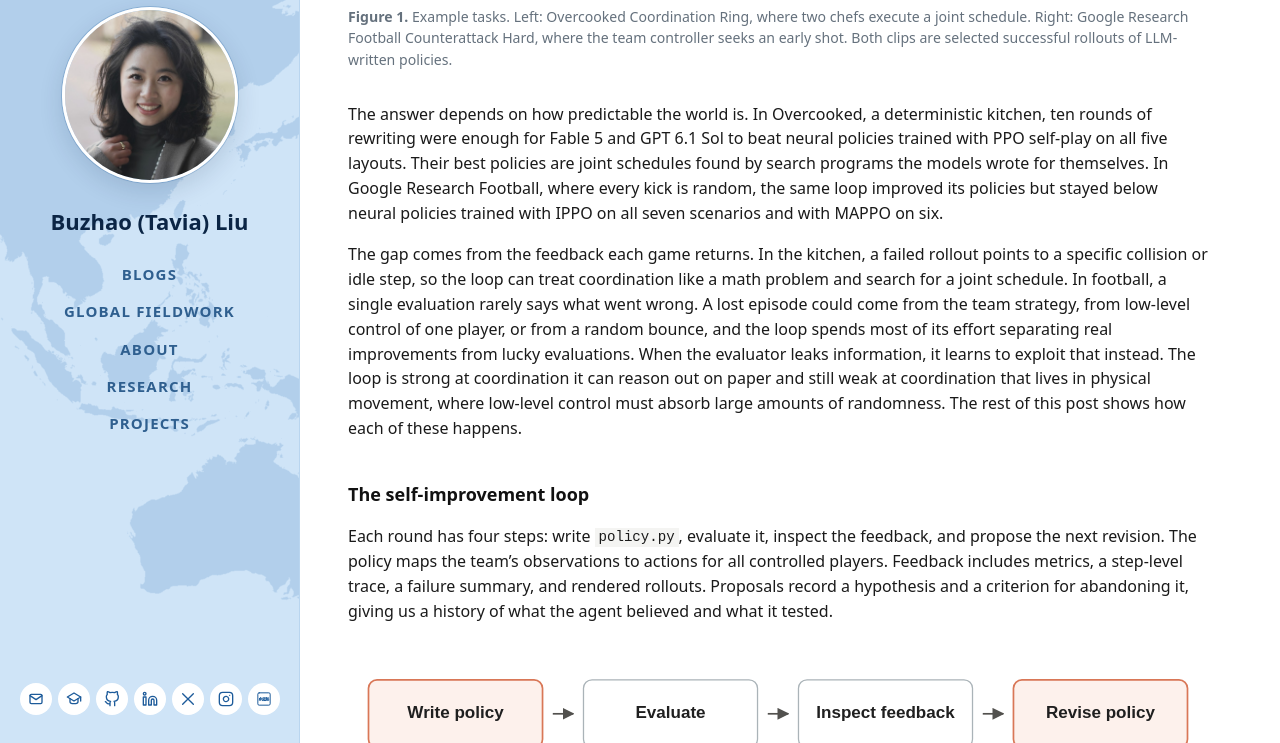
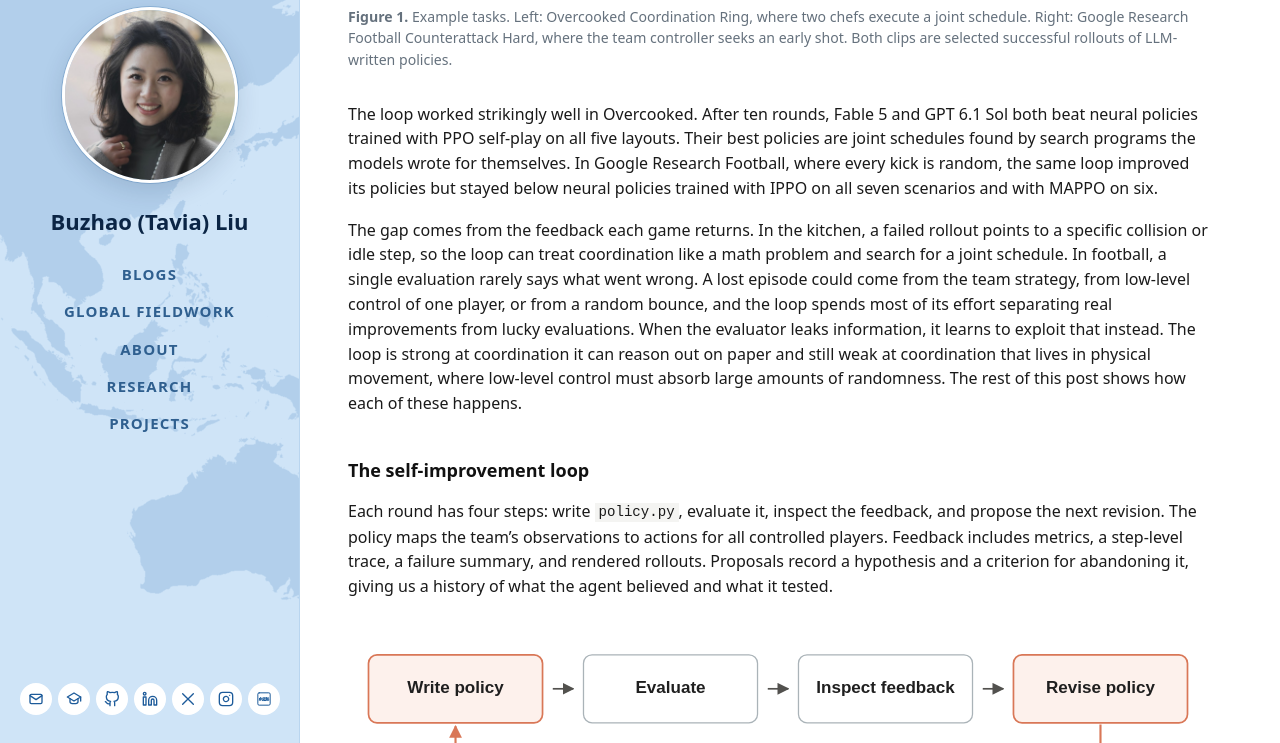
Before and after one commit to tavia-liu/tavia-liu.github.io, a Jekyll site: the page built from _posts/2026-10-31-self-improving-code-as-policies.md, in a window 1280 px wide and 900 px high, scrolled down 609 px, cut to the strip 157-900 px from the top of the window. Built offline with Jekyll 4.4.1, drawn with Linux system fonts in a browser that asks for light colours.

Commit message:
Restore 'The loop worked strikingly well' opening

```diff
--- a/_posts/2026-10-31-self-improving-code-as-policies.md
+++ b/_posts/2026-10-31-self-improving-code-as-policies.md
@@ -33,7 +33,7 @@ We tested this in two games. In [Overcooked](https://github.com/HumanCompatibleA
   <figcaption style="margin-top: .65rem; color: #65717d; font-size: .88rem; line-height: 1.5;"><strong>Figure 1.</strong> Example tasks. Left: Overcooked Coordination Ring, where two chefs execute a joint schedule. Right: Google Research Football Counterattack Hard, where the team controller seeks an early shot. Both clips are selected successful rollouts of LLM-written policies.</figcaption>
 </figure>
 
-The answer depends on how predictable the world is. In Overcooked, a deterministic kitchen, ten rounds of rewriting were enough for Fable 5 and GPT 6.1 Sol to beat neural policies trained with PPO self-play on all five layouts. Their best policies are joint schedules found by search programs the models wrote for themselves. In Google Research Football, where every kick is random, the same loop improved its policies but stayed below neural policies trained with IPPO on all seven scenarios and with MAPPO on six.
+The loop worked strikingly well in Overcooked. After ten rounds, Fable 5 and GPT 6.1 Sol both beat neural policies trained with PPO self-play on all five layouts. Their best policies are joint schedules found by search programs the models wrote for themselves. In Google Research Football, where every kick is random, the same loop improved its policies but stayed below neural policies trained with IPPO on all seven scenarios and with MAPPO on six.
 
 The gap comes from the feedback each game returns. In the kitchen, a failed rollout points to a specific collision or idle step, so the loop can treat coordination like a math problem and search for a joint schedule. In football, a single evaluation rarely says what went wrong. A lost episode could come from the team strategy, from low-level control of one player, or from a random bounce, and the loop spends most of its effort separating real improvements from lucky evaluations. When the evaluator leaks information, it learns to exploit that instead. The loop is strong at coordination it can reason out on paper and still weak at coordination that lives in physical movement, where low-level control must absorb large amounts of randomness. The rest of this post shows how each of these happens.
 
```
